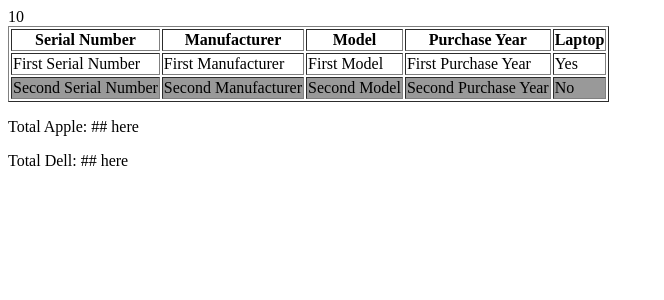
After one commit to Gumichocopengin8/web-programming_IT-342-, a PHP site: page /arrays.php in a window 1280 px wide. The commit adds this page. Shown: the top 300 px of the page, without its empty margins (0-664 px from the left). Run offline with PHP 8.4, Linux system fonts and the light colour scheme.

Commit message:
add array.php

```diff
--- /dev/null
+++ b/arrays.php
@@ -0,0 +1,52 @@
+<!doctype html>
+<html>
+  <head>
+    <meta charset="UTF-8">
+    <title>Computer List</title>
+  </head>
+
+  <body>
+
+    <?php
+      $serialNumber = ["C02P20DNG3NN", "FSVMJ72", "G5MNJ72", "D25P205ZF8J9", "2X7NJ72", "C02RR5JUG8WN", "HLDKH72", "58D8H72", "D25P205GF8J9", "C1MK8GZHDTY4"];
+      $manufactuer = ["Apple", "Dell", "Dell", "Apple", "Dell", "Apple", "Dell","Dell", "Apple", "Apple"];
+      $model = ["15\" MacBook Pro", "Latitude E7470", "Latitude E7470", "27\" iMac", "Latitude E5570", "15\" MacBook Pro",  "Latitude E5570",  "Latitude E5570", "27\" iMac", "13\" MacBook Pro"];
+      $purchaseYear = ["2015", "2016", "2016", "2015", "2016", "2015", "2016", "2016", "2015", "2013"];
+      $laptop = ["Yes", "Yes", "Yes", "", "Yes", "Yes", "Yes", "Yes", "", "Yes"];
+
+      print(count($serialNumber))
+    ?>
+
+    <table border="1">
+      <thead>
+       <tr>
+      	  <th>Serial Number</th>
+      	  <th>Manufacturer</th>
+      	  <th>Model</th>
+      	  <th>Purchase Year</th>
+      	  <th>Laptop</th>
+    	  </tr>
+      </thead>
+      <tbody>
+    	   <tr>
+       	  <td>First Serial Number</td>
+       	  <td>First Manufacturer</td>
+       	  <td>First Model</td>
+       	  <td>First Purchase Year</td>
+       	  <td>Yes</td>
+    	  </tr>
+    	  <tr style="background: #999999;"> <!-- desktop rows should have gray background-->
+      	  <td>Second Serial Number</td>
+      	  <td>Second Manufacturer</td>
+      	  <td>Second Model</td>
+      	  <td>Second Purchase Year</td>
+      	  <td>No</td>
+    	  </tr>
+      </tbody>
+    </table>
+
+    <p>Total Apple: ## here</p>
+    <p>Total Dell: ## here</p>
+
+  </body>
+</html>
--- a/hello-world.php
+++ b/hello-world.php
@@ -8,3 +8,4 @@ echo 'Hello world from Cloud9!';
 ?>
 </body>
 </html>
+sdf
```
Also changed, not shown: basic.php (added, +17 -0 lines).
